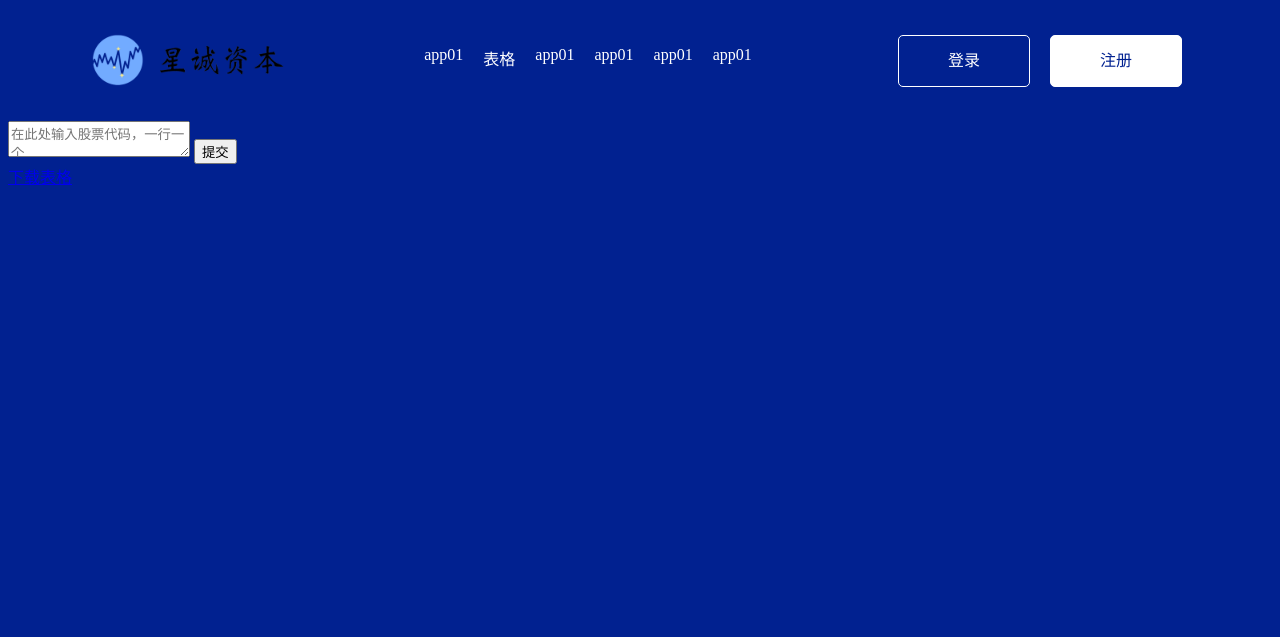
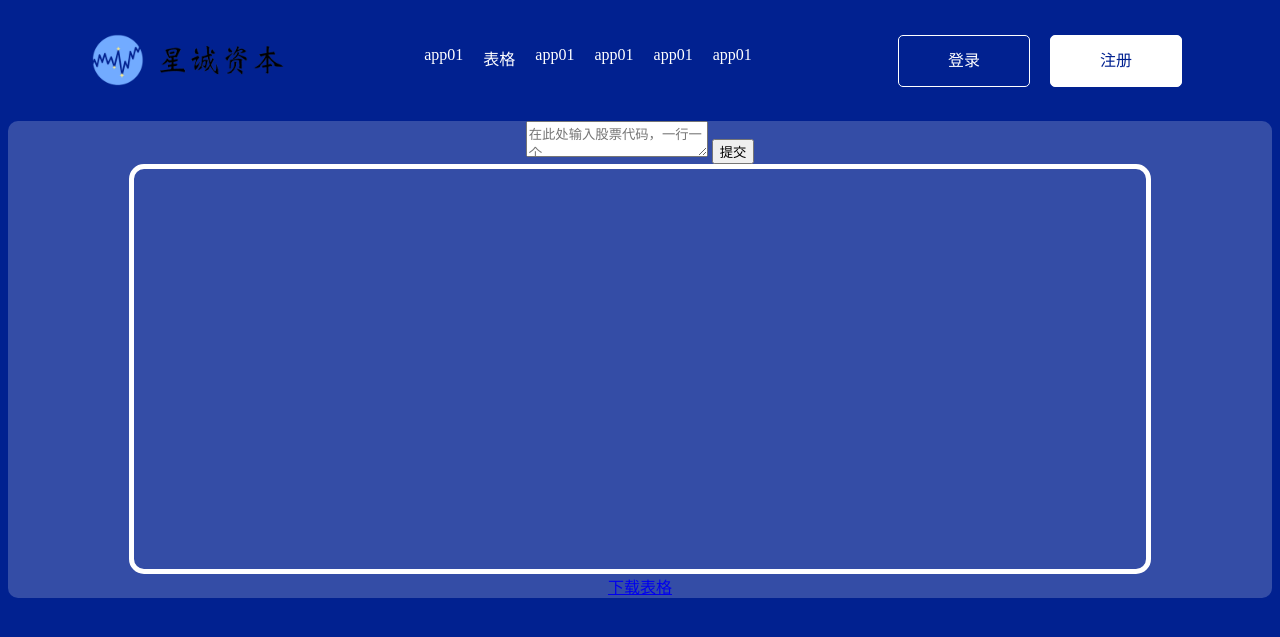
Before and after one commit to VanSharkholme/XingCheng, a Django app: page /crawler/ in a window 1280 px wide. Shown: the top 637 px of the page. Run offline with Django 4.2, Linux system fonts and the light colour scheme.

Commit message:
去掉了xlwings，初步实现了结果的网页显示 2023/1/14

```diff
--- a/crawler/templates/crawler/crawler.html
+++ b/crawler/templates/crawler/crawler.html
@@ -1,26 +1,31 @@
 {% extends 'index.html' %}
 {% block title %}爬虫{% endblock %}
 {% block content %}
+    <div class="bg">
     <form method="POST" action="" name="code">
     {% csrf_token %}
         <textarea placeholder="在此处输入股票代码，一行一个" name="code"></textarea>
         <input type="submit" value="提交" >
     </form>
     {{ status }}
-    <table>
+    <div id="code_result">
+    <table id="code_result">
+        <tbody>
         <tr>
             {% for h in table.0.keys %}
-                <th>{{ h }}</th>
+                <th class="code_data">{{ h }}</th>
             {% endfor %}
         </tr>
         {% for code in table.values %}
-            <tr>
+            <tr id="code_data_row">
             {% for k,v in code.items %}
-                <td>{{ v }}</td>
+                <td class="code_data">{{ v }}</td>
             {% endfor %}
             </tr>
         {% endfor %}
+        </tbody>
     </table>
-
-    <a href="download">下载表格</a>
+    </div>
+        <a href="download">下载表格</a>
+    </div>
 {% endblock %}
--- a/crawler/views.py
+++ b/crawler/views.py
@@ -30,16 +30,16 @@
             url_zd = 'https://74.push2.eastmoney.com/api/qt/clist/get?&pn=1&pz=8000&po=0&np=1&fltt=2&invt=2&fid=f12&fs=m:0+t:6,m:0+t:80,m:1+t:2,m:1+t:23,m:0+t:81+s:2048&fields=f12,f21'
             url_zj = 'https://push2.eastmoney.com/api/qt/clist/get?fid=f12&po=0&pz=8000&pn=1&np=1&fltt=2&invt=2&fs=m%3A0%2Bt%3A6%2Bf%3A!2%2Cm%3A0%2Bt%3A13%2Bf%3A!2%2Cm%3A0%2Bt%3A80%2Bf%3A!2%2Cm%3A1%2Bt%3A2%2Bf%3A!2%2Cm%3A1%2Bt%3A23%2Bf%3A!2%2Cm%3A0%2Bt%3A7%2Bf%3A!2%2Cm%3A1%2Bt%3A3%2Bf%3A!2&fields=f12%2Cf62'
 
-            try:
-                wb = xw.Book('输出.xlsx')
-            except FileNotFoundError:
-                app = xw.App(visible=False, add_book=True)
-                wb = app.books.add()
+            # try:
+            #     wb = xw.Book('输出.xlsx')
+            # except FileNotFoundError:
+            #     app = xw.App(visible=False, add_book=True)
+            #     wb = app.books.add()
 
-            sht1 = wb.sheets(1)
+            # sht1 = wb.sheets(1)
 
             print('开始工作')
-            sht1.clear()
+            # sht1.clear()
 
             # with open('股票池.txt', 'r', encoding='utf-8') as f:  # 获取股票池，存入temp
             #     temp = f.read()
@@ -140,15 +140,15 @@
             pds_last = pds.merge(pds_last, pds_zd, on='code', how='left')
             context['table'] = pds_last.to_dict('index')
             print(context['table'])
-            sht1.range('a1').value = pds_last
-            wb.save('输出.xlsx')
-            wb.close()
-            try:
-                app.quit()
-            except NameError:
-                # app = xw.apps.active
-                # app.quit()
-                pass
+            # sht1.range('a1').value = pds_last
+            # wb.save('输出.xlsx')
+            # wb.close()
+            # try:
+            #     app.quit()
+            # except NameError:
+            #     # app = xw.apps.active
+            #     # app.quit()
+            #     pass
             context['status'] = '运行结束'
             # context['link'] = ''
         except:
--- a/main/static/style.css
+++ b/main/static/style.css
@@ -102,3 +102,79 @@
 /*    border-radius: 5px;*/
 /*    border: solid 3px black;*/
 /*}*/
+
+div #code_result{
+    width: 80%;
+    height: 400px;
+    overflow: scroll;
+    border: solid 5px white;
+    border-radius: 15px;
+}
+
+table#code_result{
+    width: 1800px;
+    color: white;
+    border-collapse: collapse;
+    border-radius: 15px;
+}
+
+tr #code_data_row{
+    line-height: 25px;
+}
+
+.code_data{
+    border: solid white 3px;
+
+}
+
+th.code_data{
+    position: sticky    ;
+}
+
+.bg{
+    display: flex;
+    align-items: center;
+    flex-direction: column;
+    background-color: rgba(255,255,255,0.2);
+    border-radius: 10px;
+}
+
+div#code_result::-webkit-scrollbar {
+    width: 6px;
+}
+
+div#code_result::-webkit-scrollbar:horizontal {
+    width: 6px;
+}
+
+
+div#code_result::-webkit-scrollbar-thumb:horizontal {
+    border-radius: 10px;
+    -webkit-box-shadow: inset 0 0 5px rgba(255, 255, 255, 0.2);
+    opacity: 0.2;
+    background: rgba(255,255,255,0.8);
+}
+
+div#code_result::-webkit-scrollbar-thumb {
+    border-radius: 10px;
+    -webkit-box-shadow: inset 0 0 5px rgba(255, 255, 255, 0.2);
+    opacity: 0.2;
+    background: rgba(255,255,255,0.8);
+}
+
+div#code_result::-webkit-scrollbar-track:horizontal {
+    -webkit-box-shadow: inset 0 0 5px rgba(255, 255, 255, 0.2);
+    border-radius: 10px;
+    background: rgba(255,255,255,0.3);
+}
+
+  div#code_result::-webkit-scrollbar-track{
+    -webkit-box-shadow: inset 0 0 5px rgba(255, 255, 255, 0.2);
+    border-radius: 10px;
+    background: rgba(255,255,255,0.3);
+  }
+
+
+div#code_result::-webkit-scrollbar-corner{
+      display: none;
+}
```
